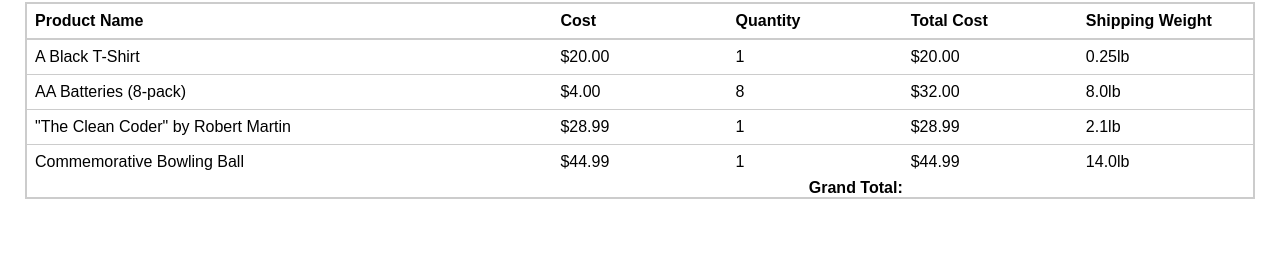
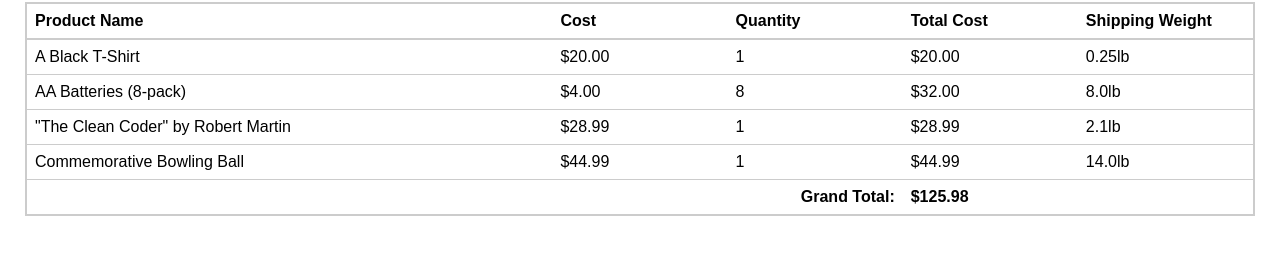
Before and after one commit to mekane/git-practice-exercises, a plain HTML site: page index.html in a window 1280 px wide. Shown: the part 187-442 px from the top of the page. Drawn offline with Linux system fonts and the light colour scheme.

Commit message:
Add code to update the gran total of the whole cart based on the individual product totals

```diff
--- a/cart.js
+++ b/cart.js
@@ -2,6 +2,7 @@
 
 function updateCart() {
     updateProductRowTotalCosts();
+    updateCartGrandTotal();
 }
 
 function updateProductRowTotalCosts() {
@@ -20,14 +21,32 @@ function updateTotalCostForProduct(productEl) {
 
     console.log(`compute product ${name}: ${cost} * ${quantity}`);
 
-    const costWithoutDollarSign = cost.slice(1);
-    const costAsNumber = parseFloat(costWithoutDollarSign);
+    const costAsNumber = parseCost(cost);
     const quantityAsNumber = parseInt(quantity);
     const totalCost = quantityAsNumber * costAsNumber;
 
     totalCostEl.textContent = `$${totalCost.toFixed(2)}`;
 }
 
+function updateCartGrandTotal() {
+    let grandTotal = 0;
+
+    const totals = document.querySelectorAll('.cart__product-total');
+    totals.forEach(total => {
+        const productTotal = parseCost(total.textContent);
+        console.log(total.textContent + ' + ' + productTotal);
+        grandTotal += productTotal;
+    });
+
+    const grandTotalEl = document.querySelector('.cart__total-cost');
+    console.log('grand total: ' + grandTotal);
+    grandTotalEl.textContent = `$${grandTotal.toFixed(2)}`;
+}
+
+function parseCost(costAsStringWithDollarSign) {
+    const costWithoutDollarSign = costAsStringWithDollarSign.slice(1);
+    return parseFloat(costWithoutDollarSign);
+}
 
 if (document.readyState !== 'loading') {
     updateCart();
--- a/index.html
+++ b/index.html
@@ -40,9 +40,9 @@
       <div class="cart__product-total"></div>
       <div class="cart__product-weight">14.0lb</div>
 
-      <div class="cart__product cart__total-span">Grand Total:</div>
-      <div class="cart__product cart__total-cost"></div>
-      <div class="cart__product cart__total-weight"></div>
+      <div class="cart__total-span">Grand Total:</div>
+      <div class="cart__total-cost"></div>
+      <div class="cart__total-weight"></div>
     </div>
   </main>
   <script src="cart.js"></script>
--- a/main.css
+++ b/main.css
@@ -31,7 +31,10 @@ body {
 .cart__product-price,
 .cart__product-qty,
 .cart__product-total,
-.cart__product-weight {
+.cart__product-weight,
+.cart__total-span,
+.cart__total-cost,
+.cart__total-weight {
     border-top: 1px solid #ccc;
     padding: 8px;
 }
@@ -41,3 +44,7 @@ body {
     grid-column: 1 / span 3;
     text-align: right;
 }
+
+.cart__total-cost {
+    font-weight: bold;
+}
```
